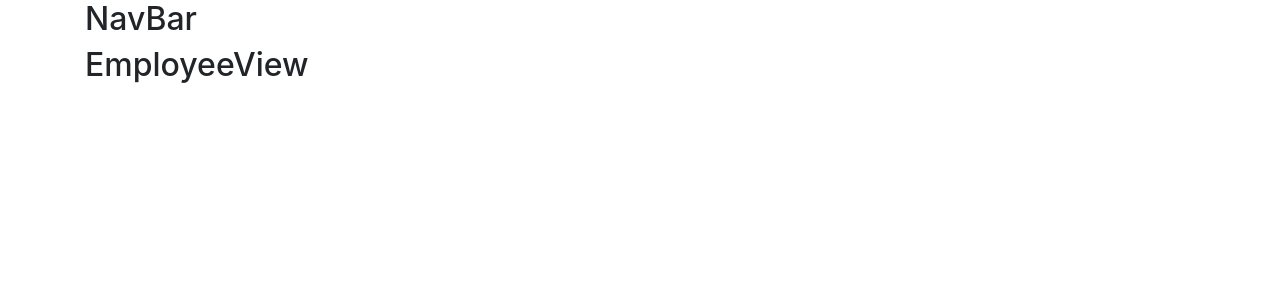
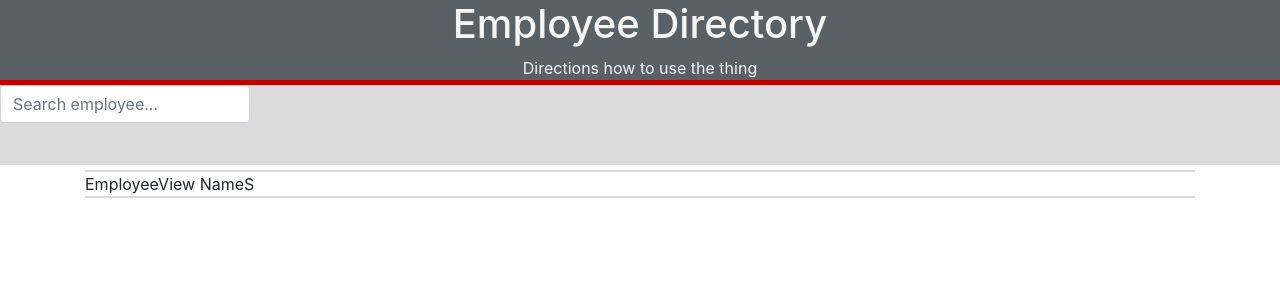
Before and after one commit to iampopov/userdirectory, a React (Create React App) app: page / in a window 1280 px wide. Shown: the top 300 px of the page. Built offline with nearby package versions, Linux system fonts and the light colour scheme.

Commit message:
added ee search component and linked styles

```diff
--- a/src/App.js
+++ b/src/App.js
@@ -4,12 +4,15 @@ import { Container } from "reactstrap"; //, Row, Col
 
 import NavBar from "./components/NavBar";
 import EmployeeView from "./components/EmployeeView";
+import EmployeeSearch from "./components/EmployeeSearch";
 
 function App() {
   return (
     <div className="App">
+      <NavBar />
+      <EmployeeSearch />
+
       <Container>
-        <NavBar />
         <EmployeeView />
 
       </Container>
--- /dev/null
+++ b/src/components/EmployeeSearch.js
@@ -0,0 +1,15 @@
+import React from "react";
+import { Input } from "reactstrap"
+
+import { SearchBar } from "../styles"
+
+const EmployeeSearch = props => {
+    return (
+
+        <SearchBar>
+            <Input type="email" name="email" id="exampleEmail" placeholder="Search employee..." />
+        </SearchBar>
+    )
+};
+
+export default EmployeeSearch;
--- a/src/components/EmployeeView.js
+++ b/src/components/EmployeeView.js
@@ -1,8 +1,12 @@
 import React from "react";
+
+import { EmployeeBar } from "../styles"
 
 const EmployeeView = props => {
     return (
-        <h2>EmployeeView</h2>
+        <EmployeeBar>
+        EmployeeView            NameS
+        </EmployeeBar>
     )
 };
 
--- a/src/components/NavBar.js
+++ b/src/components/NavBar.js
@@ -1,8 +1,13 @@
 import React from "react";
+
+import { HeaderBar } from "../styles"
 
 const NavBar = props => {
     return (
-        <h2>NavBar</h2>
+        <HeaderBar>
+        <h1>Employee Directory</h1>
+        <h8>Directions how to use the thing</h8>
+        </HeaderBar>
     )
 };
 
--- /dev/null
+++ b/src/styles/index.js
@@ -0,0 +1,26 @@
+import styled from "styled-components";
+
+const darkGray = "#596066";
+const lightGray = "#dbdbdb";
+const darkRed = "#ba0000";
+const white = "#f5f5f5";
+
+export const HeaderBar = styled.article`
+border-bottom: 5px solid ${darkRed};
+background-color: ${darkGray};
+color: ${white};
+text-align: center;
+`
+
+export const SearchBar = styled.article`
+background-color: ${lightGray};
+height: 80px;
+input {
+    width: 250px
+}
+`
+export const EmployeeBar = styled.article`
+border-bottom: 2px solid ${lightGray};
+border-top: 2px solid ${lightGray};
+margin-top: 5px;
+`
```
